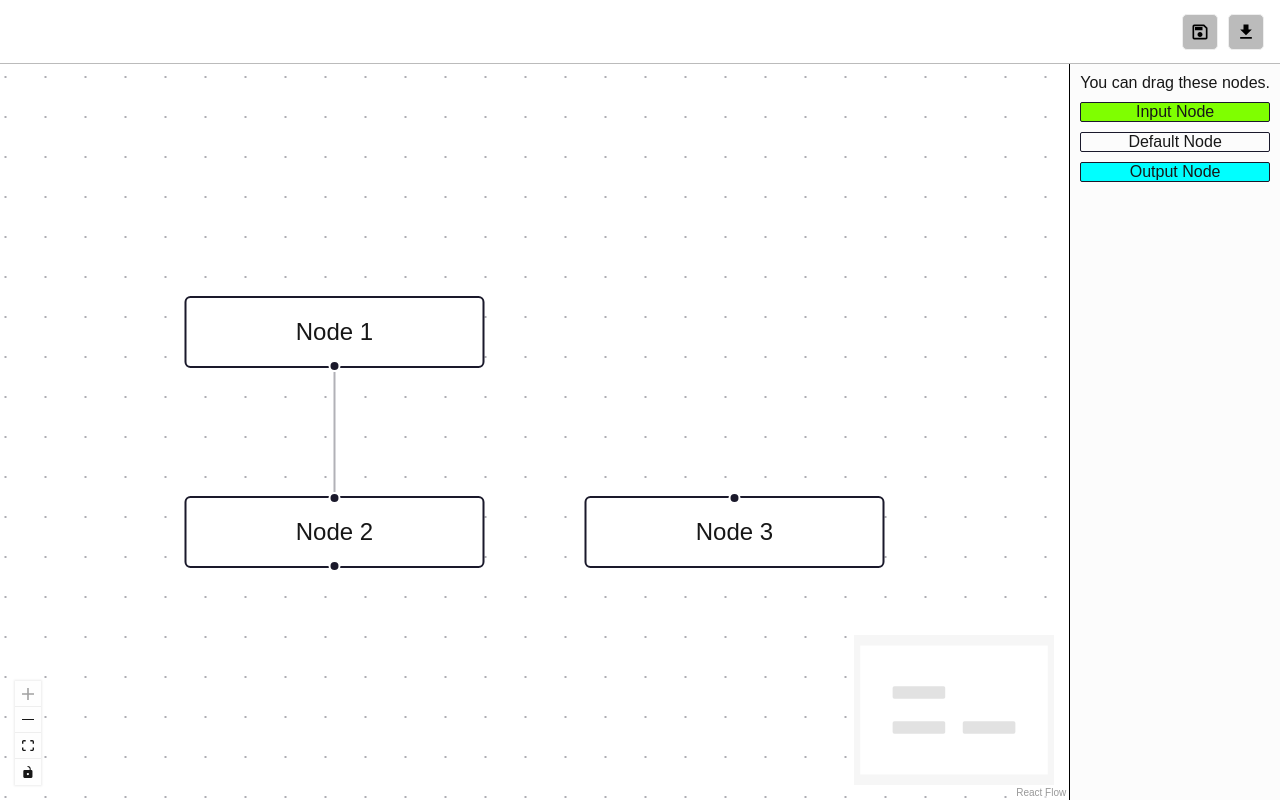
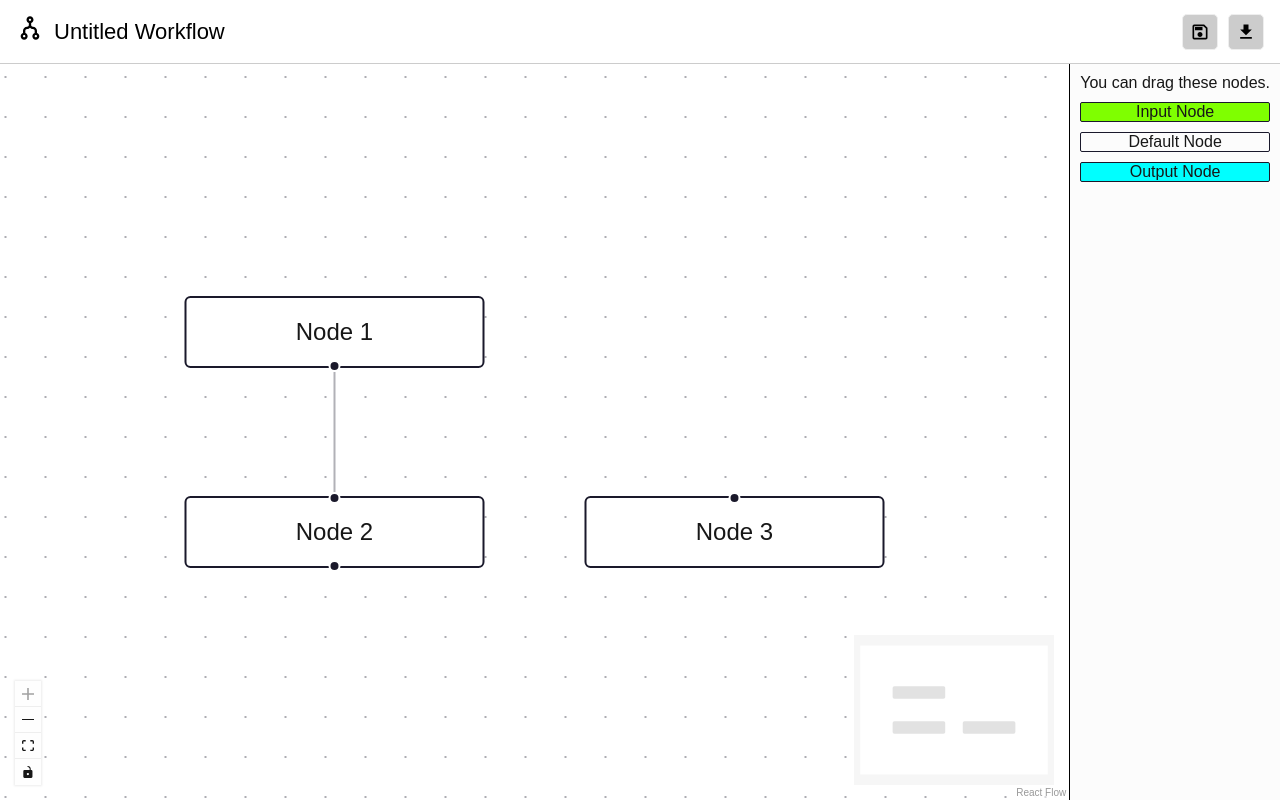
Before and after one commit to samwaters/DO-Test, a Next.js app: page / in a window 1280 px wide. Built offline with nearby package versions, Linux system fonts and the light colour scheme.

Commit message:
Update palette

```diff
--- a/src/app/components/menubar/menubar.styles.css
+++ b/src/app/components/menubar/menubar.styles.css
@@ -15,6 +15,7 @@
 }
 
 .menubar-logo {
+    color: var(--text);
     font-size: 28px;
 }
 .menubar-title {
--- a/src/app/components/notifications/notification.styles.css
+++ b/src/app/components/notifications/notification.styles.css
@@ -9,6 +9,7 @@
 }
 
 .notification-icon {
+    color: var(--text);
 }
 
 .notification-text {
--- a/src/app/palette.css
+++ b/src/app/palette.css
@@ -1,9 +1,9 @@
 :root {
     --background: #ffffff;
     --foreground: #171717;
-    --primary: #bbbbbb;
+    --primary: #cccccc;
     --secondary: #eeeeee;
-    --text: #ffffff;
+    --text: #000000;
 }
 
 @media (prefers-color-scheme: dark) {
```
